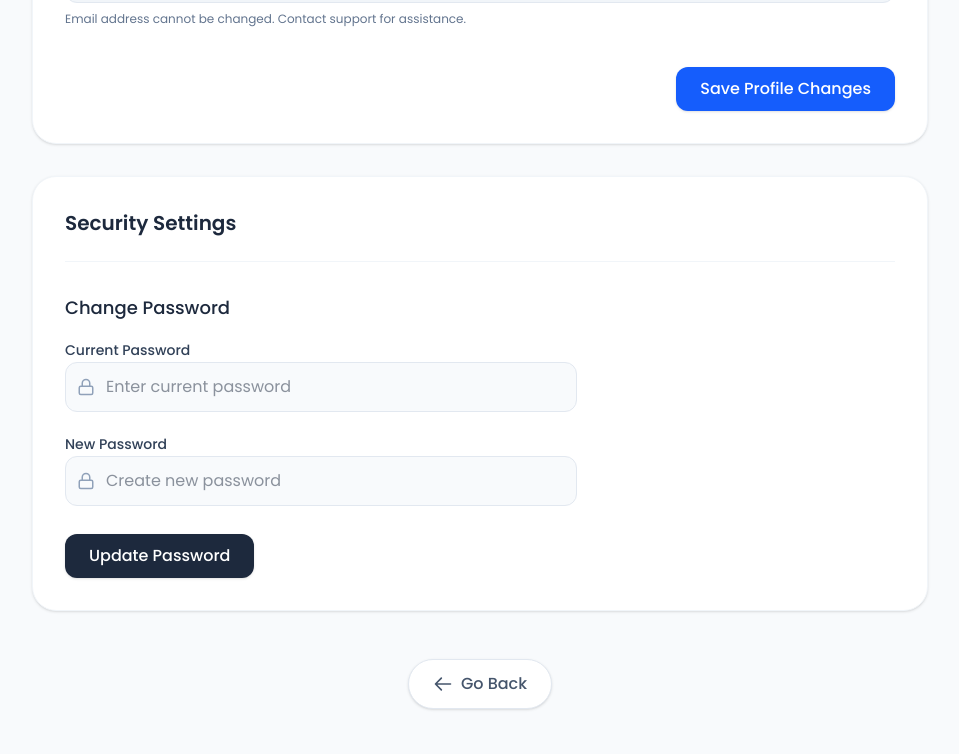
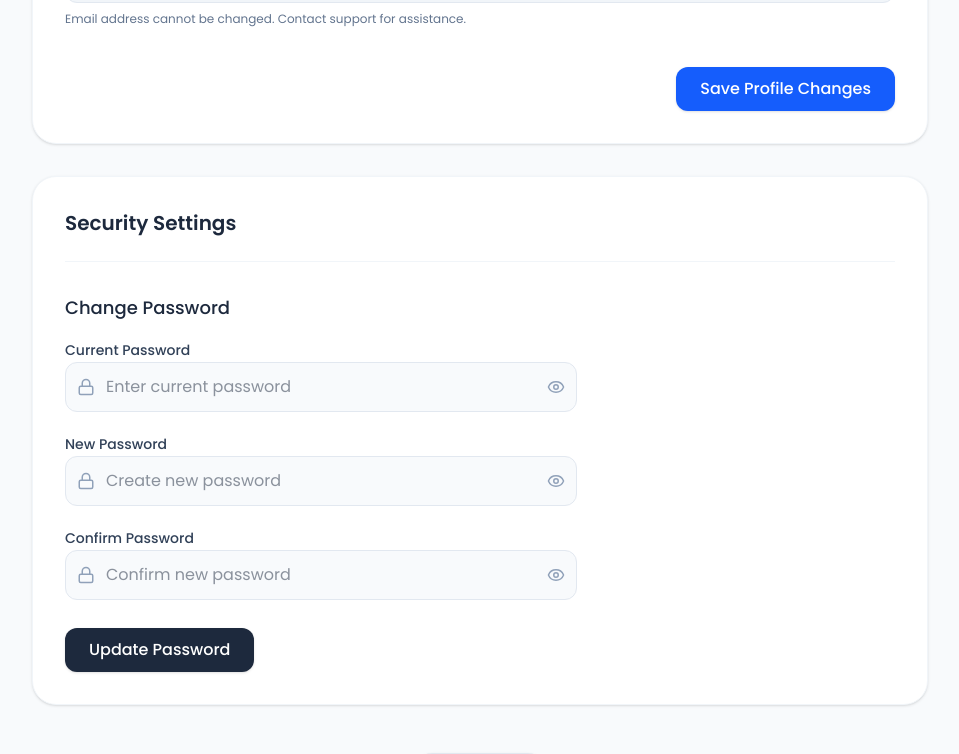
Before and after one commit to GehanLiyanage2002/CareSyncFrontend, a React (Vite) app: page /edit-profile in a window 1280 px wide. Shown: the part 611-1365 px from the top of the page, without its empty margins (160-1119 px from the left). Built offline with nearby package versions, Linux system fonts and the light colour scheme; no server answers; sample sign-in values are in the browser's storage.

Commit message:
feat: implement doctor dashboard home, global queue monitor, general profile tab, and contact page components

```diff
--- a/src/components/profile/GeneralProfileTab.jsx
+++ b/src/components/profile/GeneralProfileTab.jsx
@@ -1,6 +1,6 @@
 import React, { useState, useEffect, useRef } from 'react';
 import { useSelector, useDispatch } from 'react-redux';
-import { CheckCircle2, ScanFace, Lock, Camera, Mail, User, Phone, Stethoscope, Clock, FileText, MapPin, Loader } from 'lucide-react';
+import { CheckCircle2, ScanFace, Lock, Camera, Mail, User, Phone, Stethoscope, Clock, FileText, MapPin, Loader, Eye, EyeOff } from 'lucide-react';
 import axios from 'axios';
 import { toast } from 'react-hot-toast';
 import { updateUser } from '../../features/auth/authSlice';
@@ -17,10 +17,25 @@ const GeneralProfileTab = () => {
     contactNumber: user?.mobile_number || user?.phone || '',
   });
 
+  // Sync user data when it loads
+  useEffect(() => {
+    if (user) {
+      setFormData({
+        fullName: user.full_name || user.name || '',
+        contactNumber: user.mobile_number || user.phone || '',
+      });
+    }
+  }, [user]);
+
   const [passwordData, setPasswordData] = useState({
     currentPassword: '',
     newPassword: '',
+    confirmPassword: '',
   });
+
+  const [showCurrentPassword, setShowCurrentPassword] = useState(false);
+  const [showNewPassword, setShowNewPassword] = useState(false);
+  const [showConfirmPassword, setShowConfirmPassword] = useState(false);
 
   const [doctorData, setDoctorData] = useState({
     specialization: '',
@@ -116,7 +131,22 @@ const GeneralProfileTab = () => {
     fetchDoctorProfile();
   }, [user?.role, token]);
 
-  const handleChange = (e) => setFormData({ ...formData, [e.target.name]: e.target.value });
+  const handleChange = (e) => {
+    const { name, value } = e.target;
+
+    // Validation for Full Name (no numbers allowed)
+    if (name === 'fullName' && /\d/.test(value)) {
+      return;
+    }
+
+    // Validation for Contact Number (only digits, max 10 characters)
+    if (name === 'contactNumber') {
+      if (value && !/^\d+$/.test(value)) return;
+      if (value.length > 10) return;
+    }
+
+    setFormData({ ...formData, [name]: value });
+  };
   const handlePasswordChange = (e) => setPasswordData({ ...passwordData, [e.target.name]: e.target.value });
   const handleDoctorChange = (e) => setDoctorData({ ...doctorData, [e.target.name]: e.target.value });
 
@@ -131,6 +161,10 @@ const GeneralProfileTab = () => {
 
     if (!validation.isValid) {
       return toast.error(validation.message);
+    }
+
+    if (!/^07\d{8}$/.test(formData.contactNumber)) {
+      return toast.error('Contact number must be exactly 10 digits and start with 07 (e.g., 0715507000)');
     }
 
     setLoading(prev => ({ ...prev, general: true }));
@@ -153,8 +187,14 @@ const GeneralProfileTab = () => {
 
   const handleSavePassword = async (e) => {
     e.preventDefault();
-    if (!passwordData.currentPassword || !passwordData.newPassword) {
-      return toast.error('Please fill in both password fields');
+    if (!passwordData.currentPassword || !passwordData.newPassword || !passwordData.confirmPassword) {
+      return toast.error('Please fill in all password fields');
+    }
+    if (passwordData.newPassword !== passwordData.confirmPassword) {
+      return toast.error('New passwords do not match');
+    }
+    if (passwordData.newPassword.length < 6) {
+      return toast.error('Password must be at least 6 characters long');
     }
     setLoading(prev => ({ ...prev, password: true }));
     try {
@@ -162,7 +202,10 @@ const GeneralProfileTab = () => {
         headers: { Authorization: token }
       });
       toast.success('Password changed successfully');
-      setPasswordData({ currentPassword: '', newPassword: '' });
+      setPasswordData({ currentPassword: '', newPassword: '', confirmPassword: '' });
+      setShowCurrentPassword(false);
+      setShowNewPassword(false);
+      setShowConfirmPassword(false);
     } catch (err) {
       toast.error(err.response?.data?.message || 'Failed to change password');
     } finally {
@@ -279,7 +322,7 @@ const GeneralProfileTab = () => {
                   value={formData.contactNumber}
                   onChange={handleChange}
                   className="w-full pl-10 pr-4 py-3 rounded-xl border border-slate-200 dark:border-slate-600 bg-slate-50 dark:bg-slate-700/50 focus:bg-white focus:ring-2 focus:ring-blue-500/20 focus:border-blue-500 transition-colors dark:text-white"
-                  placeholder="+94 7X XXX XXXX"
+                  placeholder="07X XXX XXXX"
                   required
                 />
               </div>
@@ -417,7 +460,7 @@ const GeneralProfileTab = () => {
                     value={doctorData.location}
                     onChange={handleDoctorChange}
                     className="w-full pl-10 pr-4 py-3 rounded-xl border border-slate-200 dark:border-slate-600 bg-slate-50 dark:bg-slate-700/50 focus:bg-white focus:ring-2 focus:ring-blue-500/20 focus:border-blue-500 transition-colors dark:text-white"
-                    placeholder="e.g. CareSync Hospital, Colombo"
+                    placeholder="e.g. CareSync Hospital, Badulla"
                   />
                 </div>
               </div>
@@ -484,14 +527,21 @@ const GeneralProfileTab = () => {
                   <Lock size={18} className="text-slate-400" />
                 </div>
                 <input
-                  type="password"
+                  type={showCurrentPassword ? "text" : "password"}
                   name="currentPassword"
                   value={passwordData.currentPassword}
                   onChange={handlePasswordChange}
-                  className="w-full pl-10 pr-4 py-3 rounded-xl border border-slate-200 dark:border-slate-600 bg-slate-50 dark:bg-slate-700/50 focus:bg-white focus:ring-2 focus:ring-blue-500/20 focus:border-blue-500 transition-colors dark:text-white"
+                  className="w-full pl-10 pr-10 py-3 rounded-xl border border-slate-200 dark:border-slate-600 bg-slate-50 dark:bg-slate-700/50 focus:bg-white focus:ring-2 focus:ring-blue-500/20 focus:border-blue-500 transition-colors dark:text-white"
                   placeholder="Enter current password"
                   required
                 />
+                <button
+                  type="button"
+                  onClick={() => setShowCurrentPassword(!showCurrentPassword)}
+                  className="absolute inset-y-0 right-0 pr-3 flex items-center text-slate-400 hover:text-slate-600 dark:hover:text-slate-300"
+                >
+                  {showCurrentPassword ? <EyeOff size={18} /> : <Eye size={18} />}
+                </button>
               </div>
             </div>
 
@@ -502,14 +552,46 @@ const GeneralProfileTab = () => {
                   <Lock size={18} className="text-slate-400" />
                 </div>
                 <input
-                  type="password"
+                  type={showNewPassword ? "text" : "password"}
                   name="newPassword"
                   value={passwordData.newPassword}
                   onChange={handlePasswordChange}
-                  className="w-full pl-10 pr-4 py-3 rounded-xl border border-slate-200 dark:border-slate-600 bg-slate-50 dark:bg-slate-700/50 focus:bg-white focus:ring-2 focus:ring-blue-500/20 focus:border-blue-500 transition-colors dark:text-white"
+                  className="w-full pl-10 pr-10 py-3 rounded-xl border border-slate-200 dark:border-slate-600 bg-slate-50 dark:bg-slate-700/50 focus:bg-white focus:ring-2 focus:ring-blue-500/20 focus:border-blue-500 transition-colors dark:text-white"
                   placeholder="Create new password"
                   required
                 />
+                <button
+                  type="button"
+                  onClick={() => setShowNewPassword(!showNewPassword)}
+                  className="absolute inset-y-0 right-0 pr-3 flex items-center text-slate-400 hover:text-slate-600 dark:hover:text-slate-300"
+                >
+                  {showNewPassword ? <EyeOff size={18} /> : <Eye size={18} />}
+                </button>
+              </div>
+            </div>
+
+            <div className="space-y-2">
+              <label className="text-sm font-medium text-slate-700 dark:text-slate-300">Confirm Password</label>
+              <div className="relative">
+                <div className="absolute inset-y-0 left-0 pl-3 flex items-center pointer-events-none">
+                  <Lock size={18} className="text-slate-400" />
+                </div>
+                <input
+                  type={showConfirmPassword ? "text" : "password"}
+                  name="confirmPassword"
+                  value={passwordData.confirmPassword}
+                  onChange={handlePasswordChange}
+                  className="w-full pl-10 pr-10 py-3 rounded-xl border border-slate-200 dark:border-slate-600 bg-slate-50 dark:bg-slate-700/50 focus:bg-white focus:ring-2 focus:ring-blue-500/20 focus:border-blue-500 transition-colors dark:text-white"
+                  placeholder="Confirm new password"
+                  required
+                />
+                <button
+                  type="button"
+                  onClick={() => setShowConfirmPassword(!showConfirmPassword)}
+                  className="absolute inset-y-0 right-0 pr-3 flex items-center text-slate-400 hover:text-slate-600 dark:hover:text-slate-300"
+                >
+                  {showConfirmPassword ? <EyeOff size={18} /> : <Eye size={18} />}
+                </button>
               </div>
             </div>
 
```
